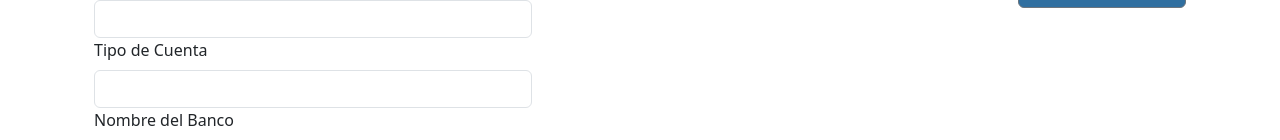
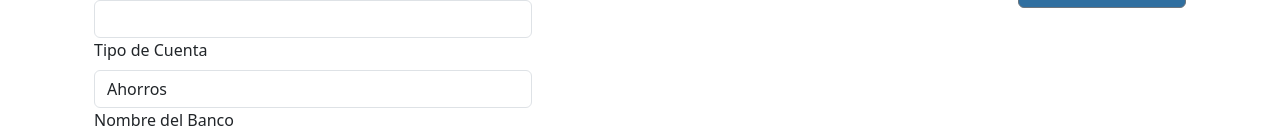
Before and after one commit to AngelPerazaGutierrez/GestionDePagos, a React (Vite) app in the folder gestionPagoFront/: page /admin in a window 1280 px wide. Both pictures are taken after a click on the button "Formulario de los Banco". Shown: the part 398-538 px from the top of the page. Built offline with nearby package versions, Linux system fonts and the light colour scheme.

Commit message:
formulario listo

```diff
--- a/gestionPagoFront/src/components/common/DynamicForm.jsx
+++ b/gestionPagoFront/src/components/common/DynamicForm.jsx
@@ -208,7 +208,7 @@ export const DynamicForm = ({
             <Button
               type="button"
               variant="secondary"
-              onClick={() => append({ firstName: "bill", lastName: "luo" })}
+              onClick={() => append({ name: "items" })}
             >
               Agregar Campo
             </Button>
--- a/gestionPagoFront/src/components/form/FormCreateBanco.jsx
+++ b/gestionPagoFront/src/components/form/FormCreateBanco.jsx
@@ -15,7 +15,11 @@ const fieldsConfigBanco = [
   {
     name: "tipo_cuenta",
     label: "Tipo de Cuenta",
-    type: "text", // Podría ser un select si tienes un enum específico
+    type: "select",
+    options: [
+      { value: "Ahorros", label: "Ahorros" },
+      { value: "Corriente", label: "Corriente" },
+    ],
     validation: { required: "Tipo de cuenta es obligatorio" },
   },
   {
```
Also changed, not shown: 1 other file (tests, documents, lock files or other folders).
